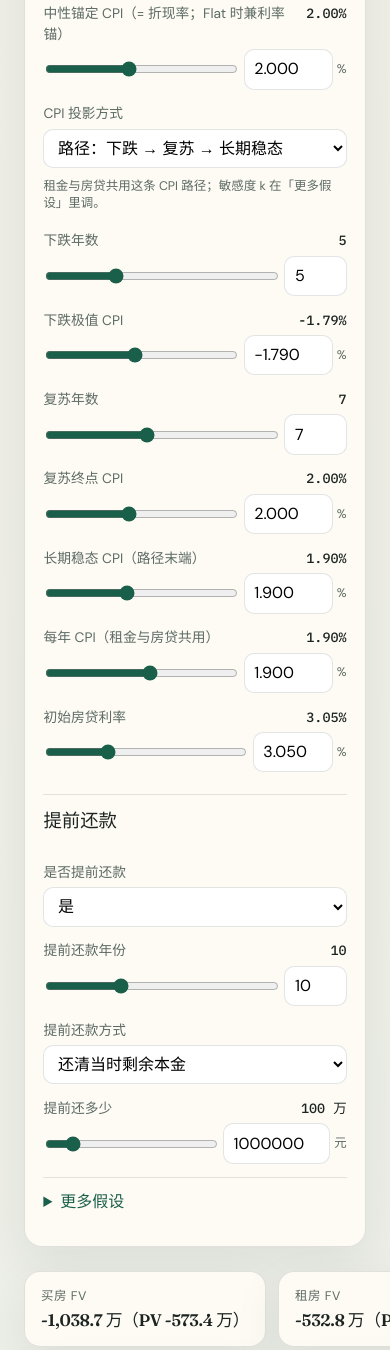
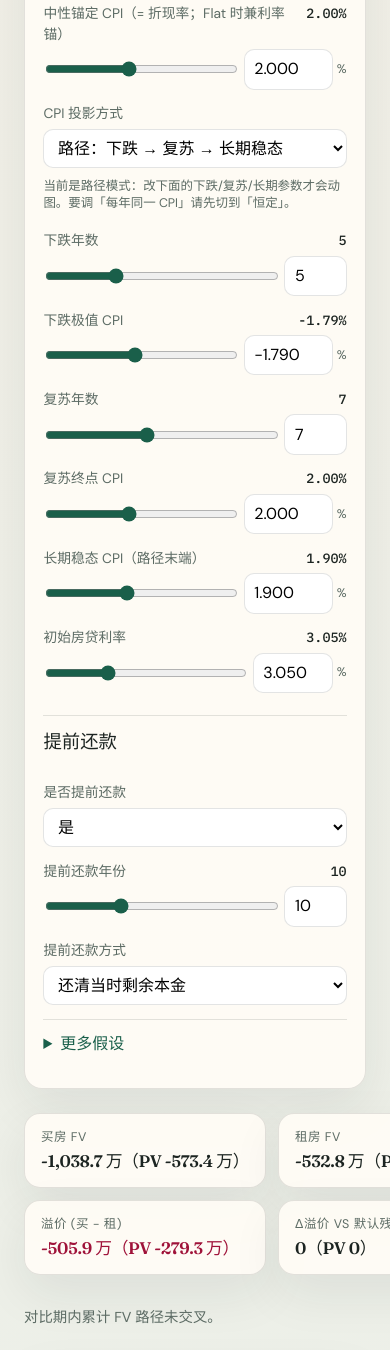
Before and after one commit to fyq163/RentVsBuy, a website built with Vite: page web/index.html in a window 390 px wide. Shown: the part 797-2147 px from the top of the page. Built offline with nearby package versions, Linux system fonts and the light colour scheme.

Commit message:
Refactor visibility handling in main.ts and update styles in style.css. Introduced a setVisible function to manage element visibility more cleanly, replacing direct hidden property manipulations. Added a new CSS class .u-hidden to enhance control over element display. Updated hint messages for clarity based on the selected CPI method.

```diff
--- a/web/src/main.ts
+++ b/web/src/main.ts
@@ -257,13 +257,18 @@
 const flatBlock = el("div", { class: "controls" });
 const cpiHint = el("p", { class: "field-hint" }, [""]);
 
+function setVisible(node: HTMLElement, visible: boolean) {
+  node.classList.toggle("u-hidden", !visible);
+  node.hidden = !visible;
+}
+
 function syncPathVisibility() {
-  piecewiseBlock.hidden = state.cpiMethod !== "piecewise";
-  flatBlock.hidden = state.cpiMethod !== "flat";
+  setVisible(piecewiseBlock, state.cpiMethod === "piecewise");
+  setVisible(flatBlock, state.cpiMethod === "flat");
   cpiHint.textContent =
     state.cpiMethod === "piecewise"
-      ? "租金与房贷共用这条 CPI 路径；敏感度 k 在「更多假设」里调。"
-      : "每年同一 CPI，租金与房贷共用；敏感度 k 在「更多假设」里调。";
+      ? "当前是路径模式：改下面的下跌/复苏/长期参数才会动图。要调「每年同一 CPI」请先切到「恒定」。"
+      : "当前是恒定模式：改「每年 CPI」会同时带动租金与房贷。";
 }
 
 const loanPrincipalLabel = el("strong", {}, [
@@ -293,7 +298,7 @@
     state.prepayMode,
     (v) => {
       state.prepayMode = v;
-      prepayAmountField.hidden = v !== "amount";
+      setVisible(prepayAmountField, state.prepay && v === "amount");
       refresh();
     },
   ),
@@ -301,8 +306,8 @@
 ]);
 
 function syncPrepayVisibility() {
-  prepayDetailBlock.hidden = !state.prepay;
-  prepayAmountField.hidden = !state.prepay || state.prepayMode !== "amount";
+  setVisible(prepayDetailBlock, state.prepay);
+  setVisible(prepayAmountField, state.prepay && state.prepayMode === "amount");
 }
 
 function onHomeChange() {
--- a/web/src/style.css
+++ b/web/src/style.css
@@ -144,6 +144,11 @@
 .controls {
   display: grid;
   gap: 0.85rem;
+}
+
+/* Beat .controls { display:grid } — native [hidden] alone is not enough here. */
+.u-hidden {
+  display: none !important;
 }
 
 .field {
```
